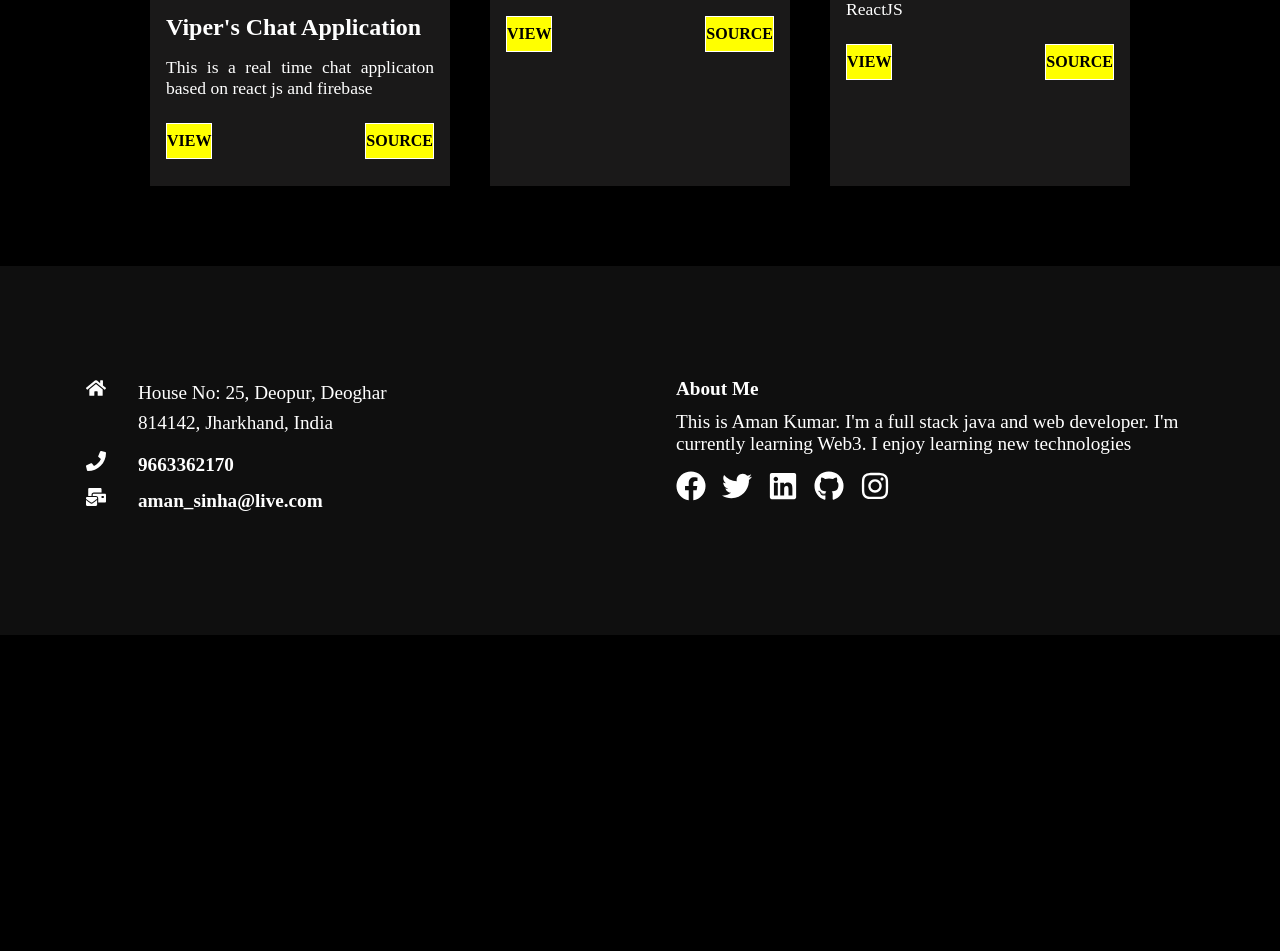
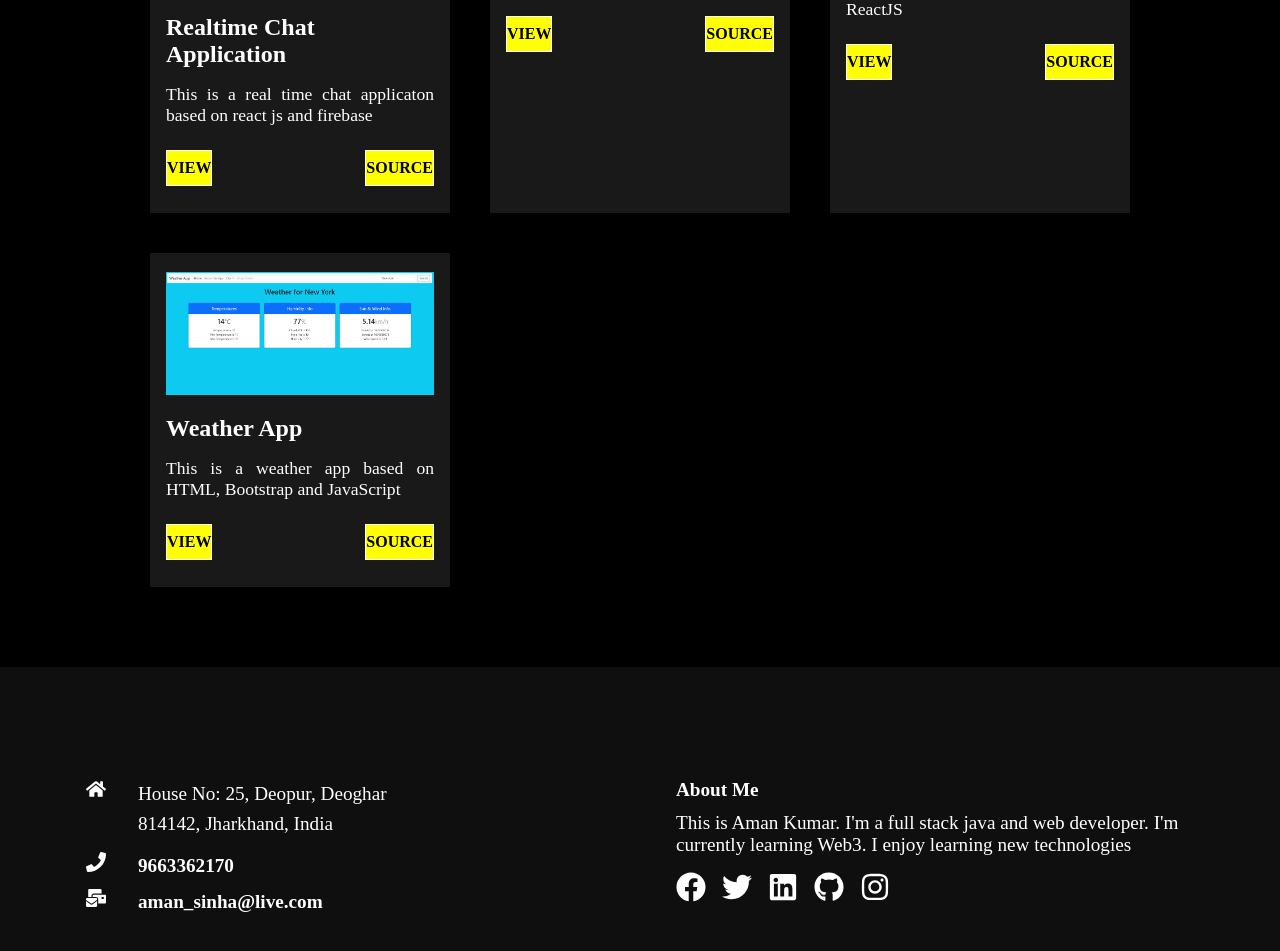
Before and after one commit to amanlogin/developer-portfolio-react, a React (Create React App) app: page / in a window 1280 px wide. Shown: the part 1296-2247 px from the top of the page. Before the commit the page ends 1931 px from the top, so only its background shows below. Built offline with nearby package versions, Linux system fonts and the light colour scheme; a web font is replaced by a local one.

Commit message:
Project updated

```diff
--- a/src/components/Footer.js
+++ b/src/components/Footer.js
@@ -11,6 +11,7 @@ import {
   FaPhone,
   FaTwitter,
 } from "react-icons/fa";
+import { Link } from "react-router-dom";
 
 const footer = () => {
   return (
@@ -50,26 +51,36 @@ const footer = () => {
             currently learning Web3. I enjoy learning new technologies
           </p>
           <div className="Social">
+            <Link to="https://www.facebook.com/">
               <FaFacebook
                 size={30}
                 style={{ color: "white", marginRight: "1rem" }}
               />
+            </Link>
+            <Link to="https://www.twitter.com/">
               <FaTwitter
                 size={30}
                 style={{ color: "white", marginRight: "1rem" }}
               />
+            </Link>
+            <Link to="https://www.linkedin.com/in/aman-kumar-a08138174/">
               <FaLinkedin
                 size={30}
                 style={{ color: "white", marginRight: "1rem" }}
               />
+            </Link>
+            <Link to="https://github.com/amanlogin">
               <FaGithub
                 size={30}
                 style={{ color: "white", marginRight: "1rem" }}
               />
+            </Link>
+            <Link to="https://www.instagram.com">
               <FaInstagram
                 size={30}
                 style={{ color: "white", marginRight: "1rem" }}
               />
+            </Link>
           </div>
         </div>
       </div>
--- a/src/components/WorkCardData.js
+++ b/src/components/WorkCardData.js
@@ -1,11 +1,12 @@
 import project1 from "../assets/pro-1.jpg";
 import project2 from "../assets/pro-2.jpg";
 import project3 from "../assets/pro-3.jpg";
+import project4 from "../assets/pro-4.jpg";
 
 const ProjectCardData = [
   {
     imgsrc: project1,
-    title: "Viper's Chat Application",
+    title: "Realtime Chat Application",
     text: "This is a real time chat applicaton based on react js and firebase",
     view: "URL",
     Source: "https://github.com/amanlogin/realtime-private-chat-application",
@@ -24,6 +25,13 @@ const ProjectCardData = [
     view: "URL",
     Source: "https://github.com/amanlogin/developer-portfolio-react",
   },
+  {
+    imgsrc: project4,
+    title: "Weather App",
+    text: "This is a weather app based on HTML, Bootstrap and JavaScript",
+    view: "URL",
+    Source: "https://github.com/amanlogin/Weather-App",
+  },
 ];
 
 export default ProjectCardData;
```
Also changed, not shown: src/assets/pro-4.jpg (added). Lines whose indentation alone changed are shown as unchanged.
